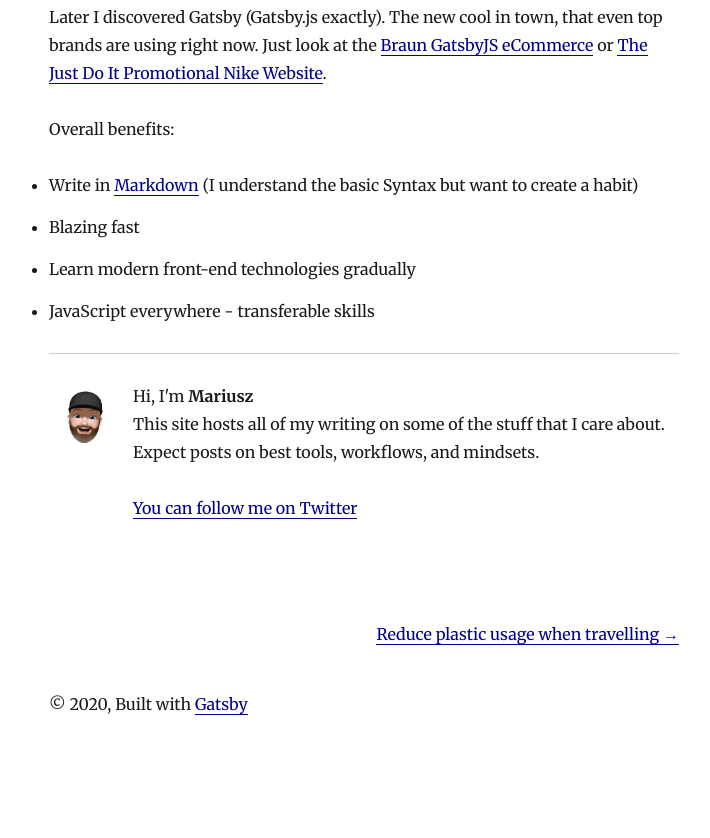
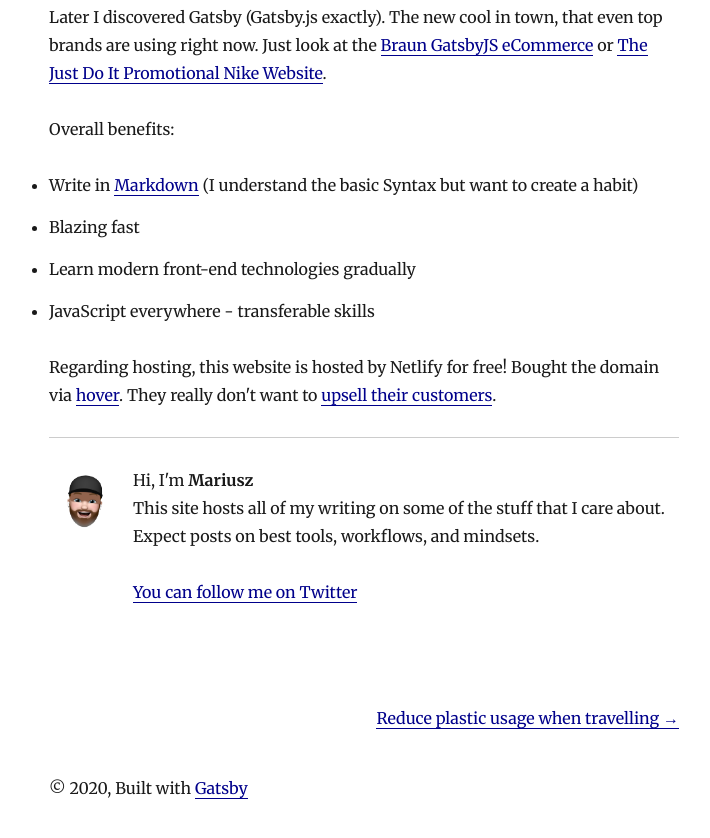
Before and after one commit to mspych/blog, a Gatsby site: page /hello-world/ in a window 1280 px wide. Shown: the part 615-1453 px from the top of the page, without its empty margins (276-986 px from the left). Before the commit the page ends 1375 px from the top, so only its background shows below. Built offline with nearby package versions, Linux system fonts and the light colour scheme; Gatsby itself is replaced by a stand-in of ours; some packages are replaced by stand-ins of ours.

Commit message:
Update index.md

```diff
--- a/content/blog/hello-world/index.md
+++ b/content/blog/hello-world/index.md
@@ -24,3 +24,6 @@ Overall benefits:
 - Blazing fast
 - Learn modern front-end technologies gradually
 - JavaScript everywhere - transferable skills
+
+Regarding hosting, this website is hosted by Netlify for free!
+Bought the domain via [hover](https://hover.com). They really don't want to [upsell their customers](https://www.hover.com/blog/real-price-of-cheap-domain-name/).
```
